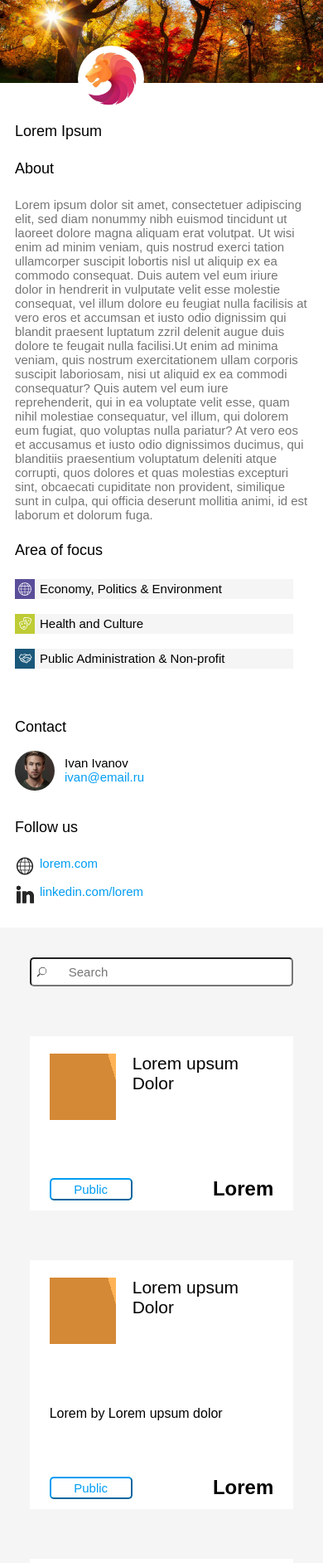
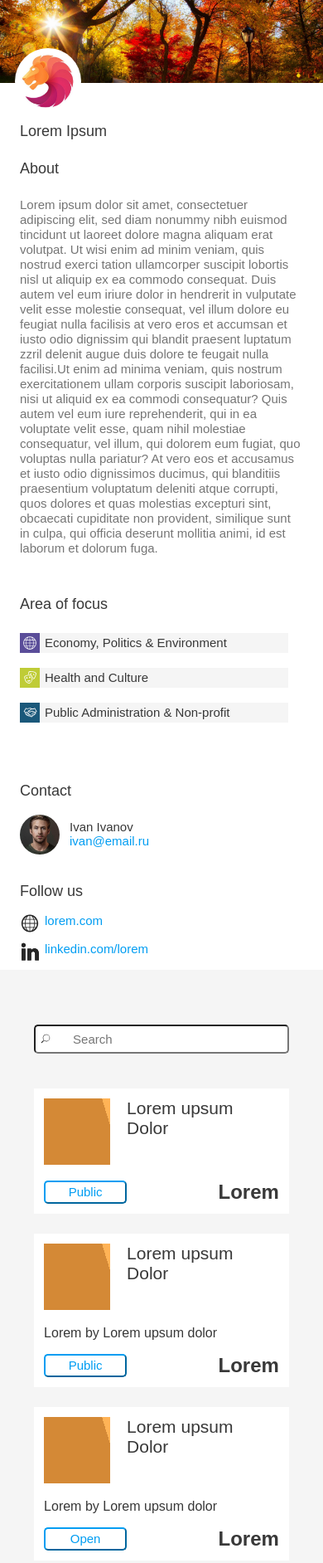
Before and after one commit to suleesa/t-systems-js-test, a plain HTML site: page page-from-jpeg/index.html in a window 390 px wide. Shown: the top 1884 px of the page at 83% size. Drawn offline with Linux system fonts and the light colour scheme.

Commit message:
some changes

```diff
--- a/page-from-jpeg/index.html
+++ b/page-from-jpeg/index.html
@@ -6,9 +6,9 @@
 </head>
 <body>
     <header class='header'>
-		<img src="assets/logo.jpg" id='logo'>
     </header>
     <div class='container'>
+      <img src="assets/logo.jpg" id='logo'>
       <h2 class='loremIpsumHeading'>Lorem Ipsum</h2>
       <div class='internalContainer'>
         <div class='lorem'>
@@ -50,9 +50,11 @@
             <div class='cardDescription'>
                 <p class='h5'>Lorem ipsum dolor sit amet, consectetuer adipiscing elit, sed diam nonummy vel illum, qui dolorem eum</p>
             </div>
-      		<div class='cardBottom'>
+            <div class="cardMiddle">
               <button class='publicButton'>Public</button>
               <h2 class='cardTitle'>Lorem</h2>
+            </div>
+            <div class='cardBottom'>
               <p class='cardCondition'>No fees & no time restrictions</p>
               <button class='details'>View details</button>
             </div>
@@ -62,11 +64,13 @@
             <p class='shortDescription'>Lorem by Lorem upsum dolor </p>
             <div class=cardDescription>
               <p class='h5'>Lorem ipsum dolor sit amet, consectetuer adipiscing elit, sed diam nonummy</p>
-      		  <p  class='h5'>Format: csv </p>
+              <p  class='h5'><span class='bold'>Format:</span> csv </p>
+            </div>
+            <div class='cardMiddle'>
+              <button class='publicButton'>Public</button>
+              <h2 class='cardTitle'>Lorem</h2>
             </div>
             <div class='cardBottom'>
-      		  <button class='publicButton'>Public</button>
-      		  <h2 class='cardTitle'>Lorem</h2>
               <p class='cardCondition'>No fees & no time restrictions</p>
               <button class='details'>View details</button>
             </div>
@@ -76,16 +80,20 @@
             <p class='shortDescription'>Lorem by Lorem upsum dolor </p>
             <div class=cardDescription>
               <p class='h5'>Lorem ipsum dolor sit amet, consectetuer adipiscing elit, sed diam nonummy</p>
-      		  <p class='h5'>Format: csv </p>
+              <p class='h5'><span class='bold'>Format:</span> csv </p>
+            </div>
+            <div class='cardMiddle'>
+              <button class='openButton'>Open</button>
+              <h2 class='cardTitle'>Lorem</h2>
             </div>
             <div class='cardBottom'>
-      		  <button class='openButton'>Open</button>
-      		  <h2 class='cardTitle'>Lorem</h2>
               <p class='cardCondition '>No fees & no time restrictions</p>
               <button class='details'>View details</button>
+            </div>
         </div>
       </div>
     </div>
     </footer>
 
     </body>
+    </html>
--- a/page-from-jpeg/style.css
+++ b/page-from-jpeg/style.css
@@ -1,194 +1,214 @@
-body {
+
+body{
     margin: 0;
-  font-family: Arial;
+    font-family: "Arial";
+    color:#383838;
 }
 
-a {
+a{
     text-decoration: none;
-  color: #009DF2;
+        color:#009DF2;
 }
 
-.h4 {
+.h4{
     font-size: 18px;
     font-weight: normal;
+    margin-bottom: 30px 0;
 }
 
-.h5 {
+.h5{
     font-size: 15px;
 }
-
-.header {
-  height: 200px;
-  background: url('assets/background-image.jpg') no-repeat;
-  background-size: cover;
-  background-position: 0 41%;
-  position: relative;
+.header{
+    height:200px;
+    background:url('assets/background-image.jpg') no-repeat;
+    background-size:100%;
+    background-position: 0 35%;
     margin-bottom: 48px;
-  max-width: 100%;
+    max-width:100%;
 }
 
-#logo {
-  position: absolute;
-  width: 142px;
-  top: 55%;
-  left: 24%;
-  border-radius: 50%;
+#logo{
+   position:absolute;
+   width:142px;
+   top:-150px;
+   left:24px;
+   border-radius:50%;
 }
 
-.container {
-  margin: auto;
+.container{
+    margin:auto;
     display: flex;
     flex-wrap: wrap;
     justify-content: space-between;
     max-width: 984px;
     flex-direction: column;
     box-sizing: border-box;
-  padding: 0 18px;
+    padding: 0 24px;
+    position:relative;
+    padding-top: 30px;
 }
 
-.internalContainer {
+.internalContainer{
     display: flex;
-  flex-wrap: wrap;
+    flex-wrap:wrap;
     justify-content: space-between;
-  margin: auto;
-  width: 100%;
+    margin:auto;
+    width:100%;
     box-sizing: border-box;
     padding: 0;
+    align-items: flex-start;
 }
 
-.loremIpsumHeading {
+
+.loremIpsumHeading{
     font-size: 36px;
     font-weight: normal;
-  margin: 18px 0;
+    margin:18px 0;
     max-width: 100%;
-  width: 500px;
+    width:500px;
 }
 
-.lorem {
-  width: 600px;
+
+.lorem{
+    width:700px;
     max-width: 100%;
     box-sizing: border-box;
 }
 
-.lorem p {
-  color: #757575;
+
+.lorem p{
+    color:#757575;
     font-size: 15px;
     max-width: 100%;
-  margin-right: 30px;
+    margin:0;
+    line-height: 18px;
+    margin-bottom: 48px;
 }
 
-.focus {
-  max-width: 100% width: 400px;
+
+.focus{
+    max-width: 100%
+    width:400px;
+    margin-bottom: 48px;
 }
 
-.area {
-  margin: 0 18px 18px 0;
+.area{
+    margin:0 18px 18px 0;
     position: relative;
     display: inline-block;
-  background-color: #F5F5F5;
+    background-color:#F5F5F5;
     padding: 3px 18px 3px 30px;
     text-align: middle;
     line-height: 18px;
+
 }
 
-.area::before {
-  content: " ";
+.area::before{
+    content:" ";
     display: inline-block;
-  width: 24px;
+    width:24px;
     height: 24px;
     position: absolute;
-  left: 0px;
-  top: 0px;
+    left:0px;
+    top:0px;
 }
 
-.area:first-of-type::before {
+.area:first-of-type::before{
     background-image: url('assets/internet.svg');
     background-repeat: no-repeat;
     background-position: 50% 50%;
-  background-size: 18px 18px;
-  background-color: #5A4D99;
+    background-size:18px 18px;
+    background-color:#5A4D99;
     fill: red;
+
 }
-
-.area:nth-of-type(2n)::before {
-  background-color: #BFCC36;
+.area:nth-of-type(2n)::before{
+    background-color:#BFCC36;
     background-image: url('assets/culture.svg');
     background-repeat: no-repeat;
     background-position: 50% 50%;
-  background-size: 70%;
+    background-size:70%;
+
 }
 
-.area:last-of-type::before {
+.area:last-of-type::before{
     background-color: #1A587A;
     background-image: url('assets/handshake.svg');
     background-repeat: no-repeat;
     background-position: 50% 50%;
-  background-size: 70%;
+    background-size:70%;
+
 }
 
-.contact {
-  width: 200px;
+.contact{
+    width:200px;
     max-width: 100%;
     display: flex;
     flex-direction: column;
-  padding-right: 40px;
     box-sizing: border-box;
-  padding: 18px 0;
+    padding:0;
 }
 
-.person {
+.person{
     padding-left: 60px;
     position: relative;
-  margin-bottom: 18px;
+    margin-bottom:18px;
+}
+.person .h5{
+    margin:0px;
 }
 
-.person .h5 {
-  margin: 0px;
+#gosling{
+    width:48px;
+    position: absolute;
+    border-radius:50%;
+    top:-6px;
+    left:0;
 }
 
-#gosling {
-  width: 48px;
-  position: absolute;
-  border-radius: 50%;
-  top: -6px;
-  left: 0;
+.follow .h4{
+    margin-bottom: 0
 }
 
-.followUs {
+.followUs{
     position: relative;
-  padding-left: 30px;
+    padding-left:30px;
+
 }
 
-.followUs::before {
-  content: " ";
+.followUs::before{
+    content:" ";
     display: inline-block;
-  width: 24px;
+    width:24px;
     height: 24px;
     position: absolute;
-  left: 0px;
+    left:0px;
 }
 
-.followUs:first-of-type::before {
+.followUs:first-of-type::before{
     background-image: url('assets/web.svg');
     background-repeat: no-repeat;
     background-position: 50% 50%;
-  background-size: cover;
+    background-size:cover;
+
 }
 
-.followUs:last-of-type::before {
+
+.followUs:last-of-type::before{
     background-image: url('assets/in.svg');
     background-repeat: no-repeat;
     background-position: 50% 50%;
-  background-size: cover;
+    background-size:cover;
+
 }
-
-footer {
-  background-color: #F5F5F5;
+footer{
+    background-color:#F5F5F5;
     padding-top: 36px;
 }
 
-.footer-top {
-  max-width: 100%;
+.footer-top{
+    max-width:100%;
     display: flex;
     flex-direction: row;
     justify-content: space-between;
@@ -196,229 +216,225 @@ footer {
     box-sizing: border-box;
 }
 
-.loremHeading {
+.loremHeading{
     font-size: 36px;
     font-weight: normal;
     max-width: 100%;
-  width: 500px;
+    width:500px;
+    margin-bottom: 24px;
 }
 
 input[type="text"] {
-  height: 35px;
-  width: 400px;
+    height:35px;
+    width:400px;
     padding-left: 45px;
     background-image: url("assets/search.svg");
-  background-repeat: no-repeat;
-  background-size: 5%;
+    background-repeat:no-repeat;
+    background-size:5%;
     background-position: 2% 50%;
     border-radius: 5px;
-  box-sizing: border-box;
+    box-sizing:border-box;
     max-width: 100%;
     font-size: 15px;
 }
 
-.cardHolder {
-  width: 100%;
-  margin-top: 30px;
+
+.cardHolder{
+    width:100%;
+    margin:30px 0px 48px 0;
     display: flex;
     flex-direction: row;
     justify-content: space-between;
-  flex-wrap: wrap;
+    flex-wrap:wrap;
+
+
 }
 
-.card {
+.card{
     display: flex;
     flex-direction: column;
-  background-color: #FFF;
-  margin-right: 20px;
+    background-color:#FFF;
     margin-bottom: 30px;
-  padding: 0 24px 12px 24px;
+    padding:24px;
     flex-wrap: wrap;
     box-sizing: border-box;
-  width: 300px;
+    width:300px;
 }
 
-.card:last-of-type {
-  margin-right: 0;
+.card:last-of-type{
+    margin-right:0;
 }
-
-.cardName {
+.cardName{
     position: relative;
-  padding-left: 100px;
+    padding-left:100px;
     font-size: 21px;
     font-weight: normal;
     display: block;
-  padding-bottom: 30px;
+    padding-bottom:48px;
+    margin-top:0;
 }
-
-.cardName::before {
-  content: " ";
+.cardName::before{
+    content:" ";
     display: inline-block;
-  width: 80px;
+    width:80px;
     height: 80px;
     position: absolute;
-  left: 0px;
+    left:0px;
     background-image: url("assets/item-logo.png");
     background-position: 50% 50%;
 }
 
-.details {
-  width: 100%;
-  background-color: #FFA500;
-  color: #FFF;
+
+.details{
+  width:100%;
+  background-color:#FFA500;
+  color:#FFF;
   font-size: 15px;
-  padding: 6px 18px;
-  border-color: #FFA500;
+  padding:6px 18px;
+  border-color:#FFA500;
   border-radius: 5px;
+
 }
 
-.publicButton,
-
-.openButton {
-  color: #009DF2;
+.publicButton, .openButton{
+    color:#009DF2;
     border-color: #009DF2;
     width: 100px;
-  padding: 3px 0;
+    padding:3px 0;
     border-width: 2px;
     border-radius: 5px;
     font-size: 15px;
-  background-color: #FFF;
+    background-color:#FFF;
 }
 
-.cardTitle {
-  margin: 0;
+.cardMiddle{
+    display: flex;
+    flex-direction: column;
+    justify-content: space-between;
+    width:100%;
+    flex:1 1 auto;
+}
+.cardTitle{
+    margin:0;
     padding: 0;
-  text-align: right;
+    text-align:right;
 }
 
-.cardCondition {
+.cardCondition{
     font-size: 12px;
     text-align: right;
 }
 
-.cardBottom {
-  margin-top: auto;
+.bold{
+    font-weight: bold;
 }
 
-@media screen and (max-width: 767px) {
 
-  .intCont {
+
+@media screen and (max-width: 900px){
+    .cardHolder{
+        flex-direction: column;
+        align-content: center;
+  }
+  .footer-top{
+    flex-direction: column;
+
+ }
+ .loremHeading{
+    text-align: center;
+
+ }
+ .card{
+        width:90%;
+    }
+ #logo{
+        top:-100px;
+        left:18px;
+    }
+
+
+}
+
+@media screen and (max-width: 767px){
+    .intCont{
         flex-direction: column;
         align-content: center;
     }
 
-  .header {
+    .header{
         height: 150px;
     }
+    #logo{
+        width:122px;
+    }
+    .loremHeading{
+        align-self: center
+    }
+    input[type="text"] {
+        width:90%;
+        background-size:4%;
 
-  #logo {
-    width: 122px;
+    }
+    .loremHeading{
+        display:none;
     }
 
-  .loremHeading {
-    align-self: center;
+    .lorem{
+        margin: auto;
+    }
+    .contact{
+        align-self: baseline;
+    }
+    .card{
+        margin: 12px 0px;
+        padding:12px;
     }
 
-  input[type="text"] {
-    width: 90%;
-    background-size: 4%;
 }
 
-  .loremHeading {
+@media screen and (max-width: 550px){
+    #logo{
+        top:-60px;
+        left:18px;
+        width:80px;
+    }
+    .header{
+        margin-bottom: 18px;
+        height: 100px;
+
+    }
+
+    .cardDescription .h5, .details,.cardCondition{
         display: none;
     }
 
-  .lorem {
-    margin: auto;
+    .area{
+        display: block;
+        margin-right: 18px;
+        padding-left:30px;
     }
 
-  .contact {
-    align-self: baseline;
-  }
+    .area::before{
+        width:24px;
+        height:24px;
     }
 
-@media screen and (max-width: 600px) {
-
-  .header {
-    height: 100px;
+    .shortDescription{
+   padding-top:0;
+   margin-top:0;
    }
 
-  .cardDescription {
-    display: none;
-  }
-
-  .details {
-    display: none;
-  }
-
-  .cardCondition {
-    display: none;
-  }
-
-  #logo {
-    width: 80px;
-  }
-
-  .publicButton,
-
-	.openButton {
-    margin-top: auto;
-  }
-
-  .cardBottom {
-    display: flex;
-    flex-direction: row;
-    justify-content: space-between;
-    margin-top: 50px;
-  }
-
-  .area {
-    display: block;
-    margin-right: 18px;
-    padding-left: 30px;
-  }
-
-  .area::before {
-    width: 24px;
-    height: 24px;
-  }
-
-  .shortDescription {
-    padding-top: 40px;
-  }
-
-  .loremIpsumHeading {
+    .loremIpsumHeading{
     font-size: 18px;
-    margin: 0;
+    margin:0;
     padding: 0;
    }
 
-  .lorem p {
-    margin: auto;
+   .cardMiddle{
+    flex-direction: row;
+    justify-content: space-between;
+   }
+   .cardName{
+    padding-bottom: 30px;
    }
 }
-
-@media screen and (max-width: 900px) {
-
-  .cardHolder {
-    flex-direction: column;
-    align-content: center;
-  }
-
-  .footer-top {
-    flex-direction: column;
-  }
-
-  .loremHeading {
-    text-align: center;
-  }
-
-  .card {
-    width: 90%;
-    margin: 30px 0;
-  }
-
-  .cardDescription {
-    padding-top: 30px;
-  }
-}
```
Lines whose indentation alone changed are shown as unchanged.
